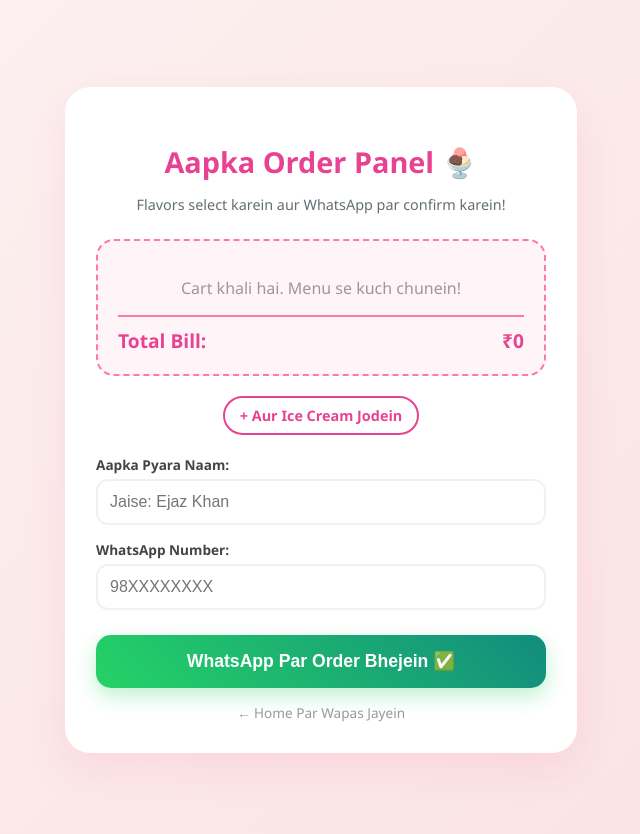
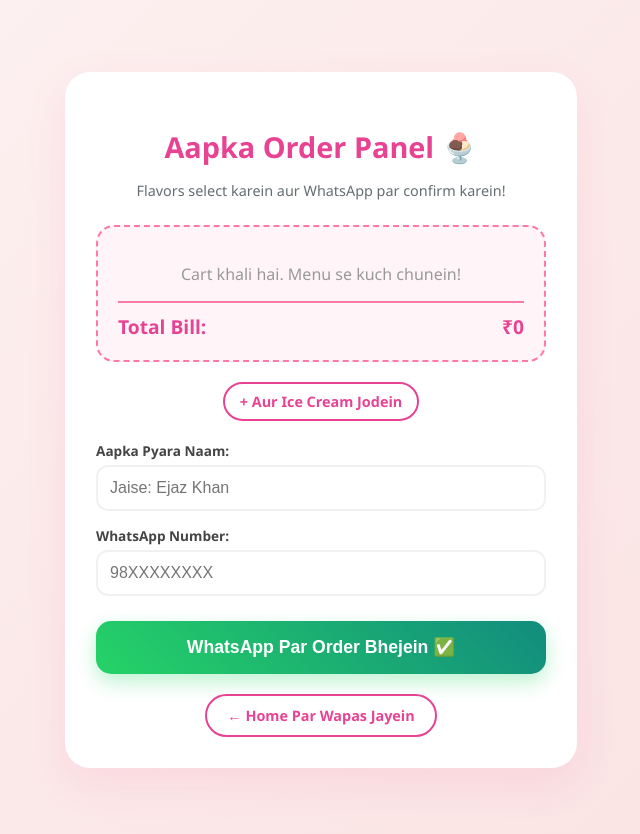
Before and after one commit to happyejaz786/the-frozen-joy, a plain HTML site: page order.html in a window 1280 px wide. Shown: the whole page, without its empty margins (319-959 px from the left). Drawn offline with Linux system fonts and the light colour scheme.

Commit message:
Update order.css

```diff
--- a/order.css
+++ b/order.css
@@ -172,9 +172,36 @@ h2 {
 }
 
 .back-btn {
-    display: block;
-    margin-top: 15px;
-    color: #999;
+    display: inline-block;
+    margin-top: 20px;
+    padding: 10px 20px;
+    color: #e84393; /* Aapka primary pink color */
     text-decoration: none;
-    font-size: 0.85rem;
+    font-size: 0.9rem;
+    font-weight: 600;
+    border: 2px solid #e84393;
+    border-radius: 50px; /* Capsule shape */
+    transition: all 0.3s ease;
+    background-color: transparent;
 }
+.back-btn {
+    display: inline-block;
+    margin-top: 20px;
+    padding: 10px 20px;
+    color: #e84393; /* Aapka primary pink color */
+    text-decoration: none;
+    font-size: 0.9rem;
+    font-weight: 600;
+    border: 2px solid #e84393;
+    border-radius: 50px; /* Capsule shape */
+    transition: all 0.3s ease;
+    background-color: transparent;
+}
+
+/* Hover Effect: Jab mouse button par jaye */
+.back-btn:hover {
+    background-color: #e84393;
+    color: #ffffff;
+    transform: translateX(-5px); /* Halki si left side movement */
+    box-shadow: 0 5px 15px rgba(232, 67, 147, 0.2);
+}
```
